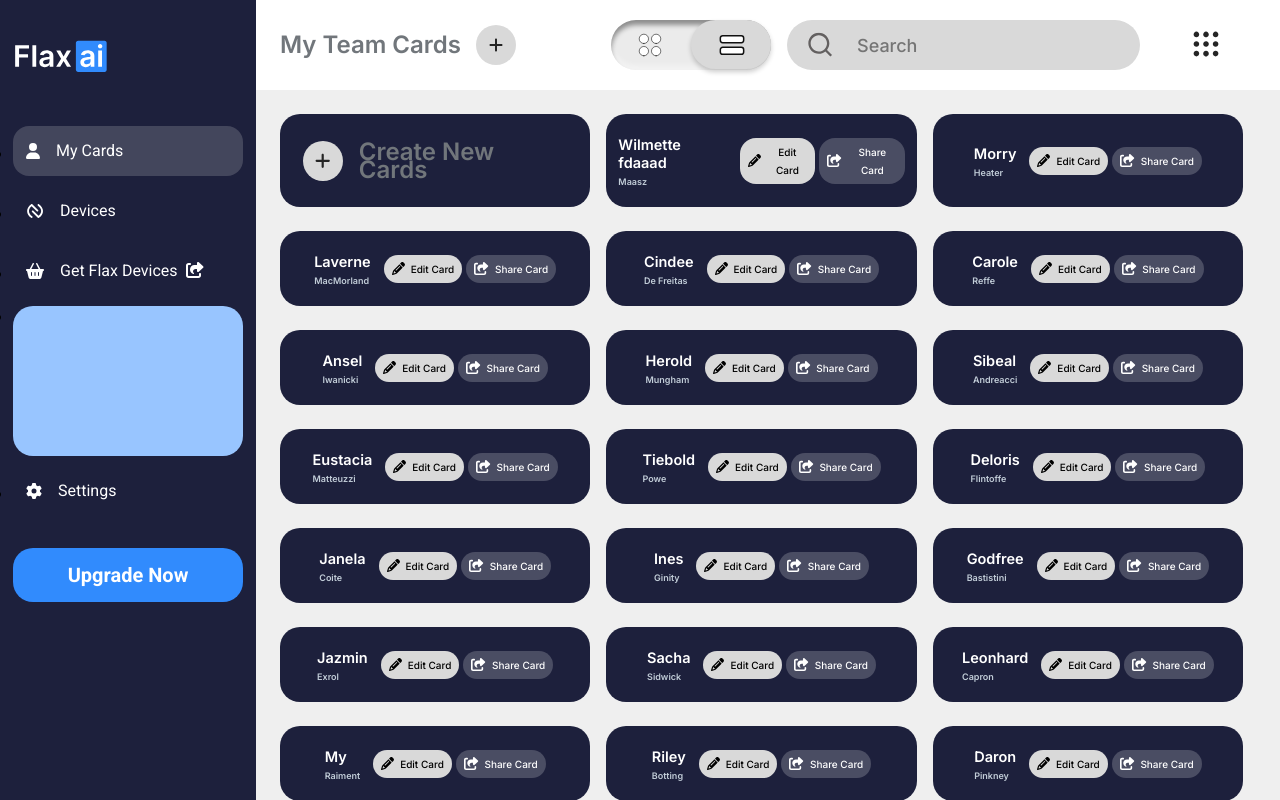
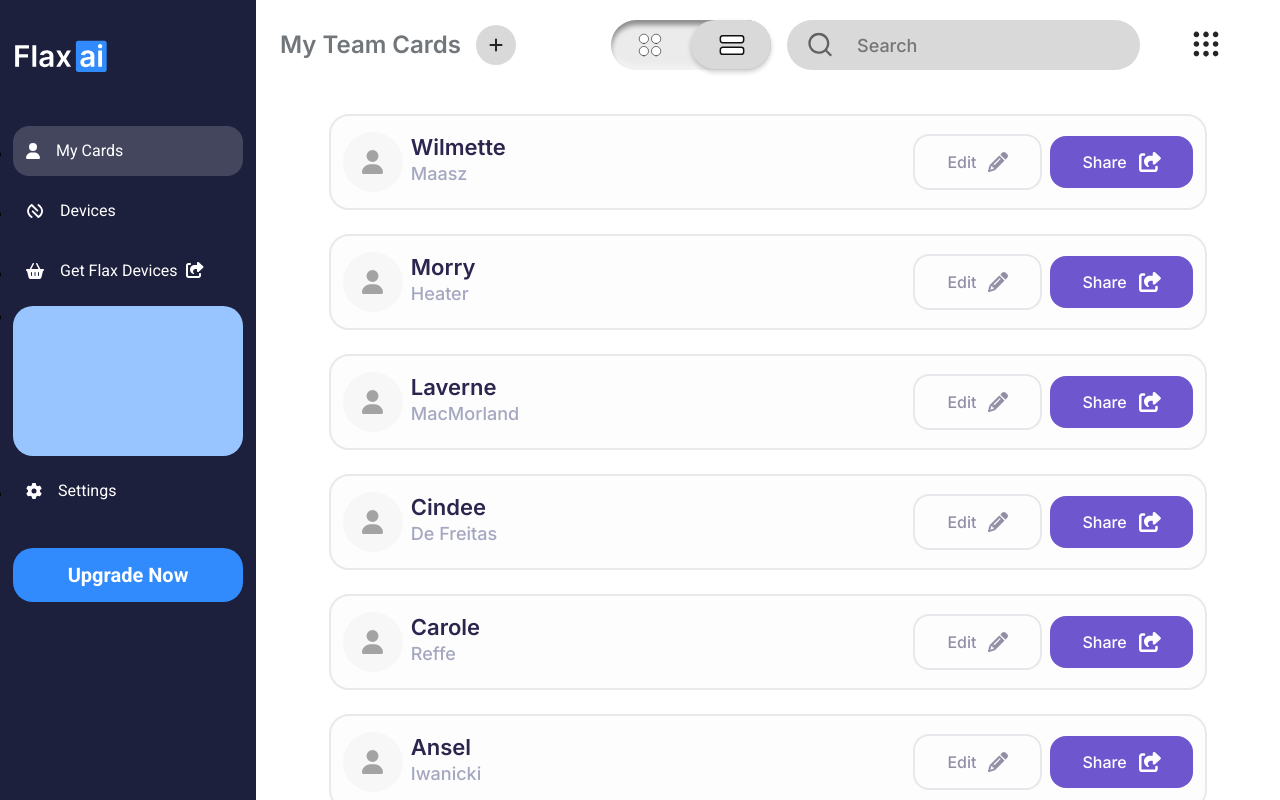
Before and after one commit to saquibnasar/dashboard, a React (Create React App) app: page / in a window 1280 px wide. Both pictures are taken after a click on the button 691 px from the left and 45 px from the top of the page. Built offline with nearby package versions, Linux system fonts and the light colour scheme.

Commit message:
new changes

```diff
--- a/src/component/TeamCard.js
+++ b/src/component/TeamCard.js
@@ -9,7 +9,7 @@ export default function TeamCard(props) {
   const data = [
     {
       id: 1,
-      first_name: "Wilmette fdaaad",
+      first_name: "Wilmette",
       last_name: "Maasz",
       email: "wmaasz0@jalbum.net",
       phone: "130-309-6439",
@@ -200,12 +200,12 @@ export default function TeamCard(props) {
         </div>
       ) : (
         <div className="teamCard row gap-3 teamCard_list">
-          <Link to="/createCard" className="add_btn col-3">
+          {/* <Link to="/createCard" className="add_btn col-3">
             <span>
               <FontAwesomeIcon icon={faPlus} />
             </span>
             <p>Create New Cards</p>
-          </Link>
+          </Link> */}
           {data
             .filter((item) => {
               return props.search.toLowerCase() === ""
@@ -214,23 +214,24 @@ export default function TeamCard(props) {
             })
             .map((value) => {
               return (
-                <Link
-                  key={value.id}
-                  className="teamCard_btn col-3"
-                  to="/homepage"
-                >
-                  <div className="d-flex flex-direction-column">
-                    <h3>{value.first_name}</h3>
-                    <h4>{value.last_name}</h4>
+                <Link key={value.id} className="teamCard_btn" to="/homepage">
+                  <div className="d-flex gap-2">
+                    <span>
+                      <FontAwesomeIcon icon={faUser} />
+                    </span>
+                    <div className="d-flex flex-direction-column gap-2">
+                      <h3>{value.first_name}</h3>
+                      <h4>{value.last_name}</h4>
+                    </div>
                   </div>
-                  <div className="d-flex gap-1">
+                  <div className="d-flex gap-2 align-items-center">
                     <button className="editCard">
+                      Edit
                       <FontAwesomeIcon icon={faPencil} />
-                      Edit Card
                     </button>
                     <button className="ShareCard">
+                      Share
                       <FontAwesomeIcon icon={faShareSquare} />
-                      Share Card
                     </button>
                   </div>
                 </Link>
--- a/src/sass/teamCard.scss
+++ b/src/sass/teamCard.scss
@@ -118,32 +118,79 @@
   padding: 24px 24px;
   row-gap: 24px;
   overflow: scroll;
+  background: $white-color;
+  span {
+    background: #f7f7f7;
+    color: #a3a3a4;
+  }
   .teamCard_btn {
     height: unset;
     display: flex;
     flex-direction: row;
     padding: 16px 12px;
     border-radius: 20px;
+    background: #fdfdfd;
+    border: 2px solid #e9e9e9;
+    border-radius: 20px;
+    width: 90%;
+    justify-content: space-between;
+    margin: auto;
     h3 {
-      font-size: 14.5px;
+      color: #2d254e;
     }
     h4 {
-      font-size: 9px;
+      font-weight: 500;
+      font-size: 18px;
+      color: #a4a7bf;
     }
     .editCard,
     .ShareCard {
-      padding: 5px 8px;
-      font-size: 10px;
+      border: 2px solid #e8e7ec;
+      background: transparent;
+      border-radius: 16px;
+      padding: 16px 32px;
+      font-size: 16px;
+      color: #938ea6;
+      gap: 12px;
+      transition: 0.3s;
       svg {
-        font-size: 13px;
+        font-size: 20px;
       }
     }
     .ShareCard {
+      background: #6e56ce;
+      color: $white-color;
+      border: none;
+      width: 142.77px;
       svg {
-        font-size: 13px;
+        font-size: 20px;
       }
     }
+
+    .editCard:hover {
+      background: #6e56ce;
+      color: $white-color;
+      border: none;
+    }
+    .editCard:hover + .ShareCard {
+      border: 2px solid #e8e7ec;
+      background: transparent;
+      color: #938ea6;
+    }
   }
+  .teamCard_btn:has(.ShareCard:hover) {
+    .editCard {
+      background: #6e56ce;
+      color: $white-color;
+      border: none;
+    }
+    .ShareCard {
+      border: 2px solid #e8e7ec;
+      background: transparent;
+      color: #938ea6;
+    }
+  }
+
   .add_btn {
     height: unset;
     display: flex;
```
Also changed, not shown: src/App.scss (line endings or trailing spaces).
